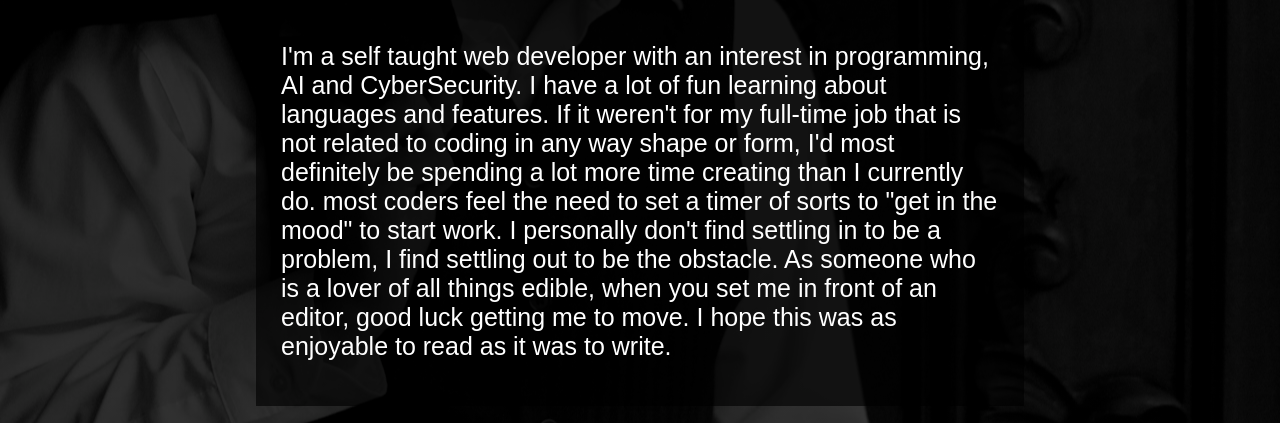
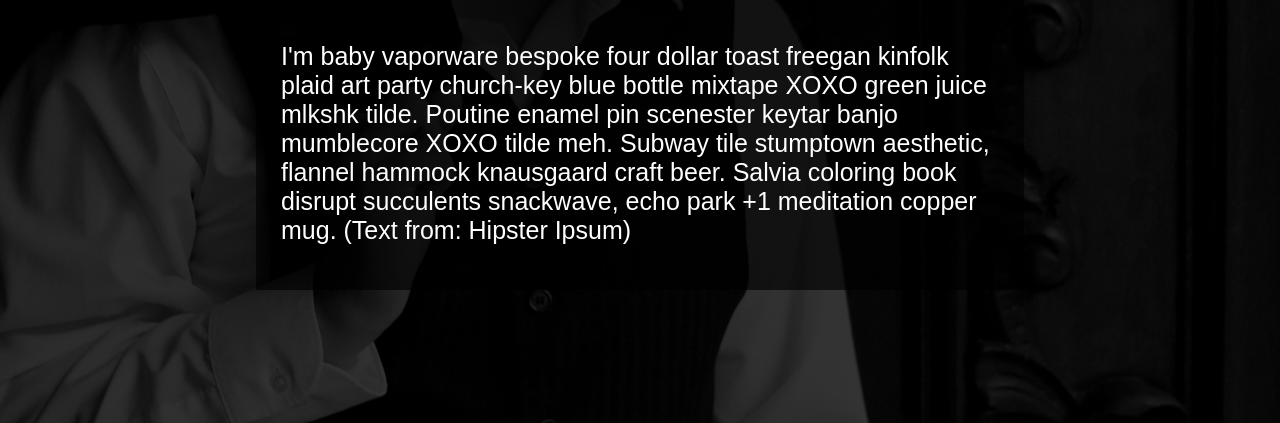
Before and after one commit to JasonTHolmes/profile, a plain HTML site: page index.html in a window 1280 px wide. Shown: the part 377-800 px from the top of the page. Drawn offline with Linux system fonts and the light colour scheme.

Commit message:
changed out the text.

```diff
--- a/index.html
+++ b/index.html
@@ -12,7 +12,7 @@
 
         <div class="about-me-container">
             <h2 class="about-me-header">About me</h2>
-            <p class="about-me">I'm a self taught web developer with an interest in programming, AI and CyberSecurity. I have a lot of fun learning about languages and features. If it weren't for my full-time job that is not related to coding in any way shape or form, I'd most definitely be spending a lot more time creating than I currently do. most coders feel the need to set a timer of sorts to "get in the mood" to start work. I personally don't find settling in to be a problem, I find settling out to be the obstacle. As someone who is a lover of all things edible, when you set me in front of an editor, good luck getting me to move. I hope this was as enjoyable to read as it was to write. </p>
+            <p class="about-me">I'm baby vaporware bespoke four dollar toast freegan kinfolk plaid art party church-key blue bottle mixtape XOXO green juice mlkshk tilde. Poutine enamel pin scenester keytar banjo mumblecore XOXO tilde meh. Subway tile stumptown aesthetic, flannel hammock knausgaard craft beer. Salvia coloring book disrupt succulents snackwave, echo park +1 meditation copper mug. (Text from: Hipster Ipsum)</p>
         </div>
 
 </body>
```
